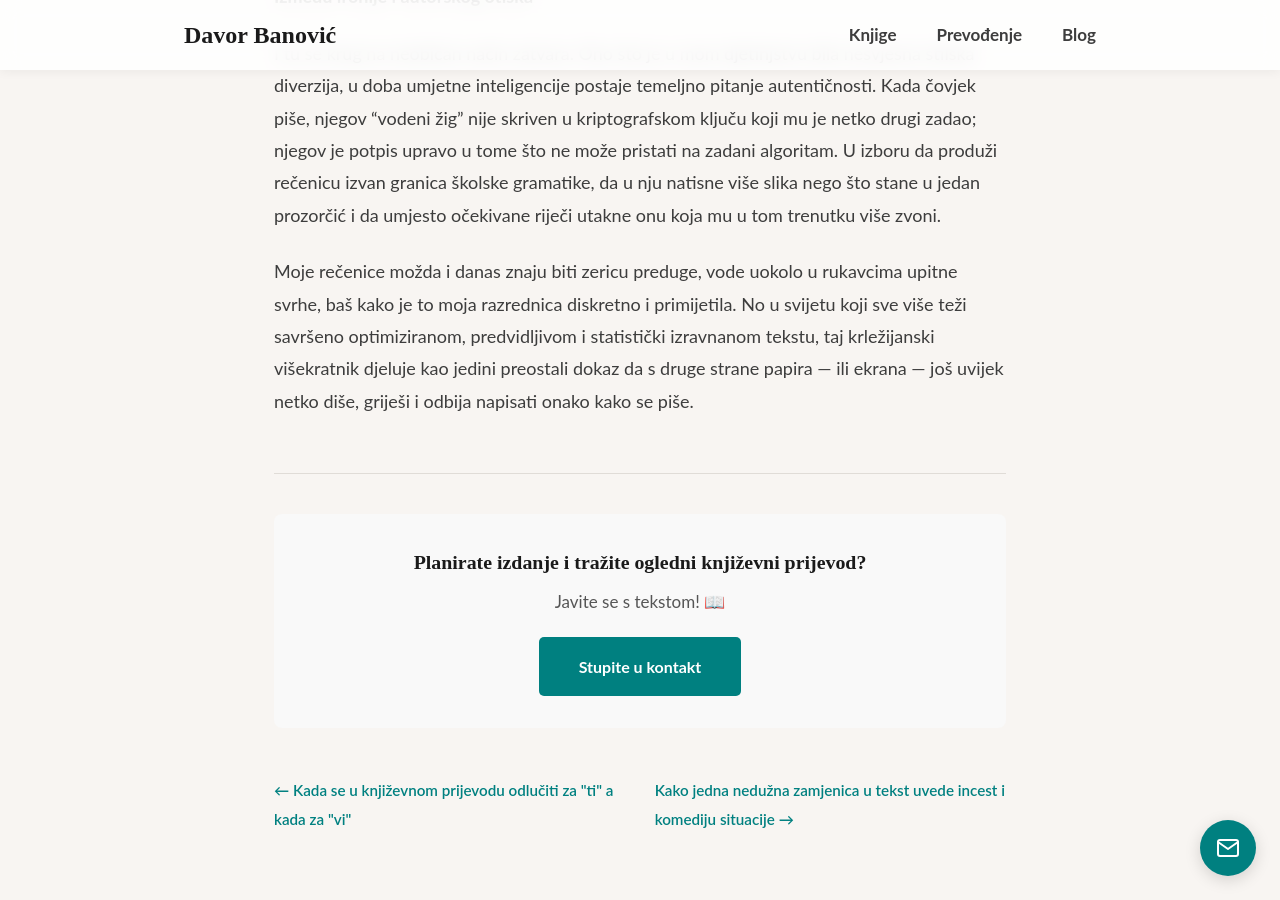
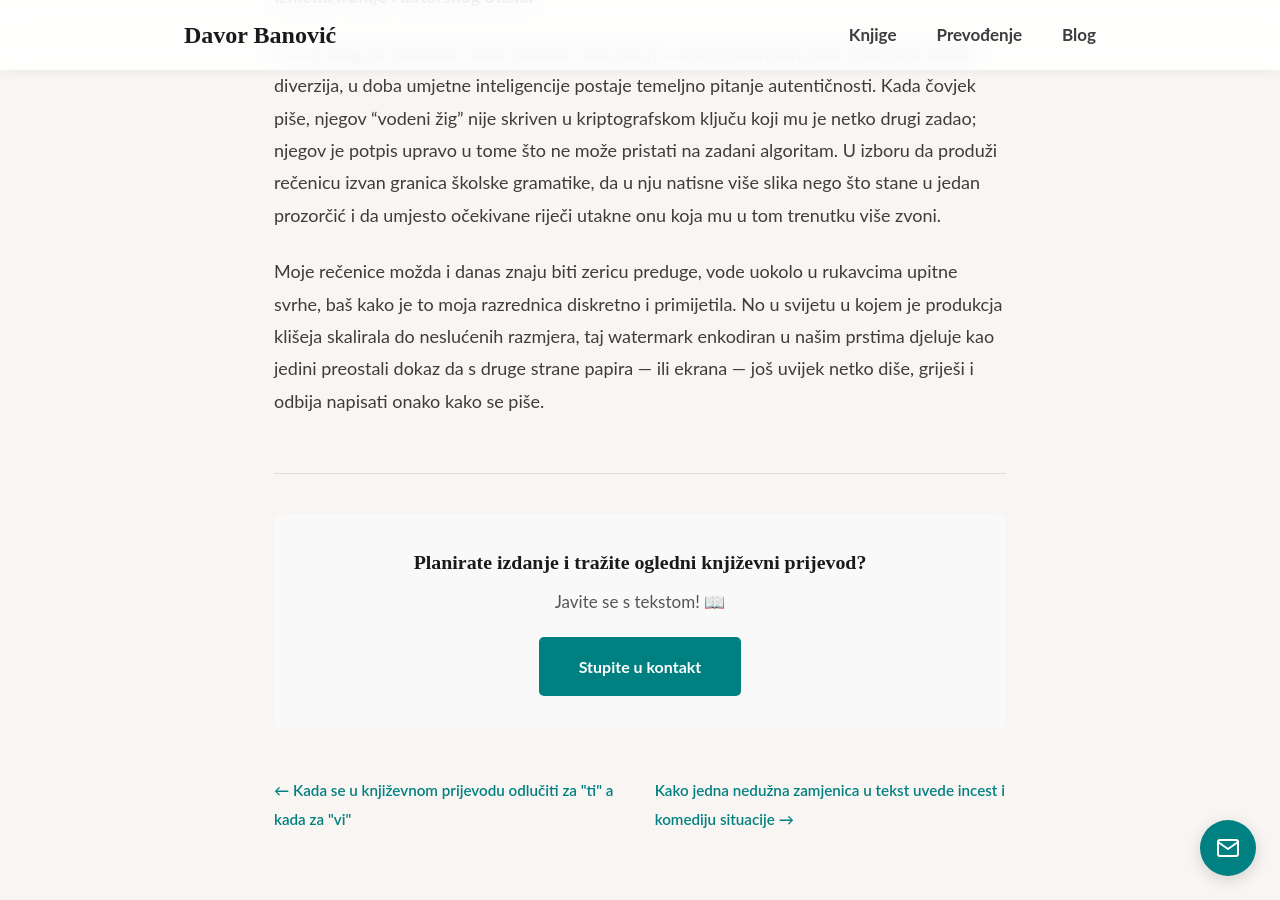
Before and after one commit to banovotz/banovotz.github.io, a Jekyll site: the page built from _posts/2026-08-20-imaju-li-i-vasi-tekstovi-vodeni-zig-pisanje-na-ruke-u-doba-ai-a.md, in a window 1280 px wide and 900 px high, scrolled down 2006 px. Built offline with Jekyll 4.4.1, drawn with Linux system fonts in a browser that asks for light colours.

Commit message:
blog post fix i

```diff
--- a/_posts/2026-08-20-imaju-li-i-vasi-tekstovi-vodeni-zig-pisanje-na-ruke-u-doba-ai-a.md
+++ b/_posts/2026-08-20-imaju-li-i-vasi-tekstovi-vodeni-zig-pisanje-na-ruke-u-doba-ai-a.md
@@ -27,4 +27,4 @@ Danas, sljedeći nevidljivi kriptografski akrostih, Claude svoje autorstvo enkod
 
 I tu se krug na neobičan način zatvara. Ono što je u mom djetinjstvu bila nesvjesna stilska diverzija, u doba umjetne inteligencije postaje temeljno pitanje autentičnosti. Kada čovjek piše, njegov "vodeni žig" nije skriven u kriptografskom ključu koji mu je netko drugi zadao; njegov je potpis upravo u tome što ne može pristati na zadani algoritam. U izboru da produži rečenicu izvan granica školske gramatike, da u nju natisne više slika nego što stane u jedan prozorčić i da umjesto očekivane riječi utakne onu koja mu u tom trenutku više zvoni.
 
-Moje rečenice možda i danas znaju biti zericu preduge, vode uokolo u rukavcima upitne svrhe, baš kako je to moja razrednica diskretno i primijetila. No u svijetu koji sve više teži savršeno optimiziranom, predvidljivom i statistički izravnanom tekstu, taj krležijanski višekratnik djeluje kao jedini preostali dokaz da s druge strane papira — ili ekrana — još uvijek netko diše, griješi i odbija napisati onako kako se piše.
+Moje rečenice možda i danas znaju biti zericu preduge, vode uokolo u rukavcima upitne svrhe, baš kako je to moja razrednica diskretno i primijetila. No u svijetu u kojem je produkcja klišeja skalirala do neslućenih razmjera, taj watermark enkodiran u našim prstima djeluje kao jedini preostali dokaz da s druge strane papira — ili ekrana — još uvijek netko diše, griješi i odbija napisati onako kako se piše.
```
